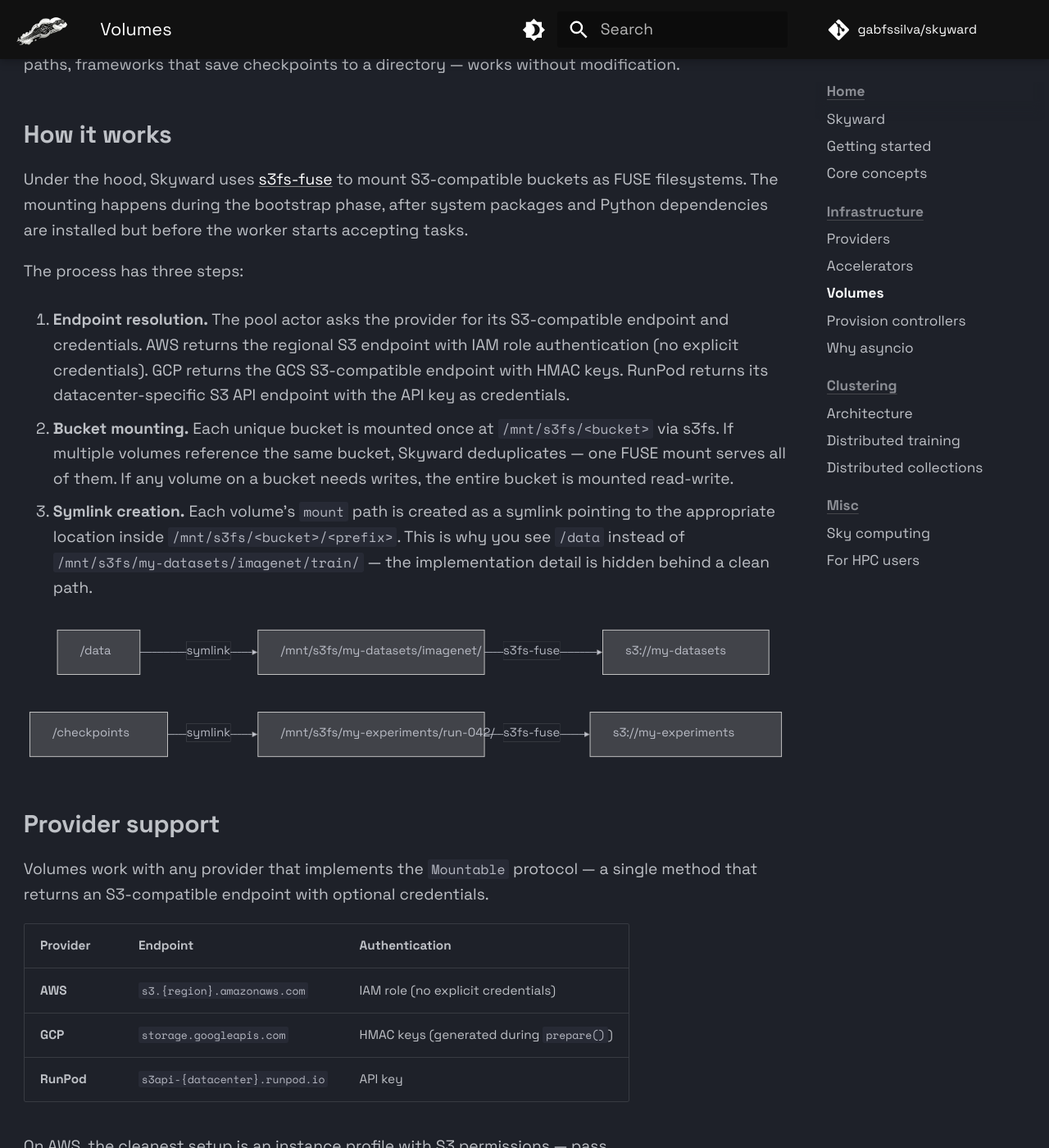
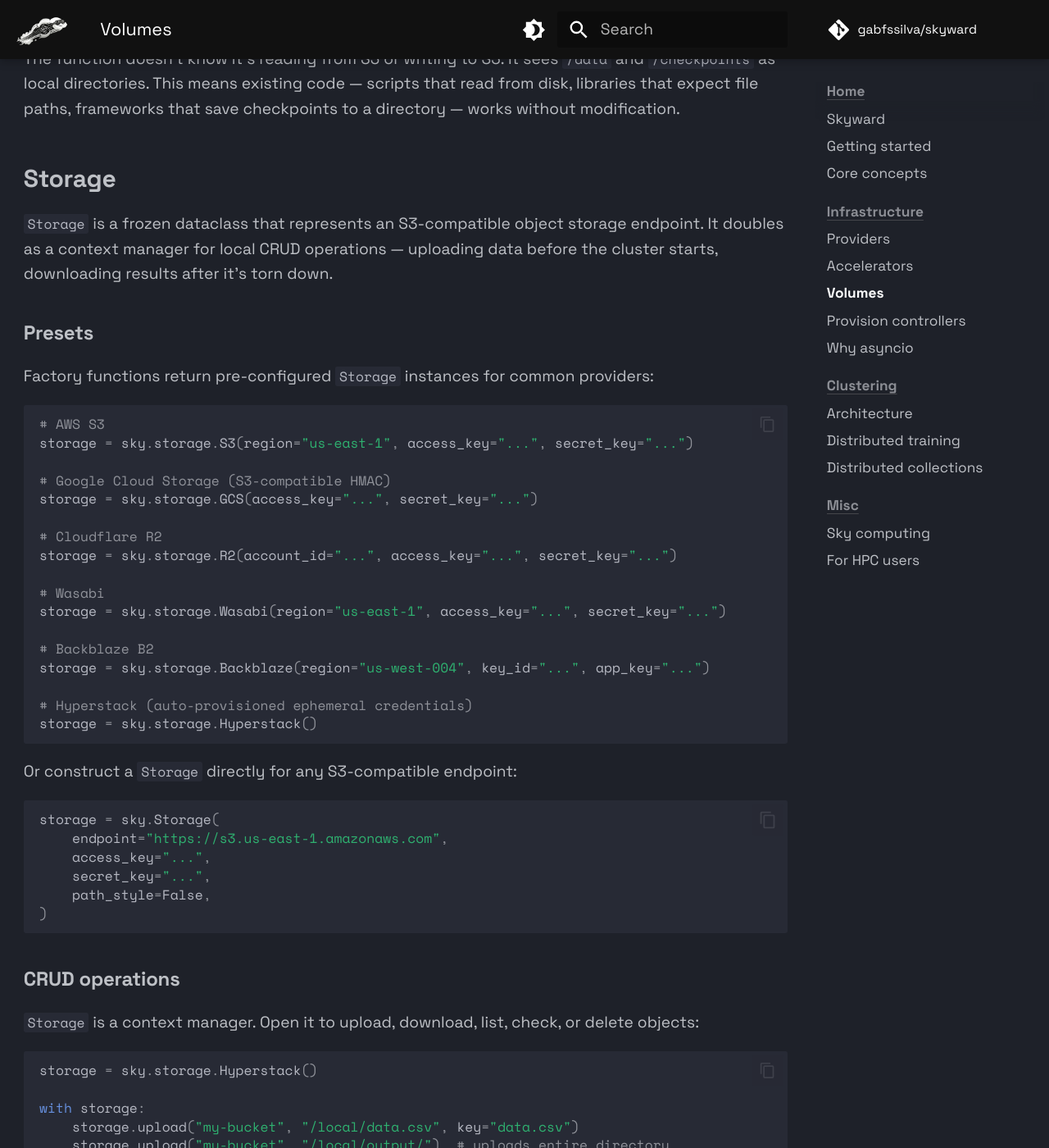
Before and after one commit to gabfssilva/skyward, an MkDocs documentation site: the page built from docs/volumes.md, in a window 1280 px wide and 1400 px high, scrolled down 1907 px. Shown: the whole window at 82% size. Built offline with MkDocs 1.6.1 and Material for MkDocs 9.7.7, drawn with Linux system fonts in a browser that asks for light colours; comment, search, counter and statistics services are not loaded; some of the changed text lies outside the part shown.

Commit message:
docs: update volumes, guides, and provider lists for Storage API
Co-Authored-By: Claude Opus 4.6 <noreply@anthropic.com>

````diff
--- a/docs/volumes.md
+++ b/docs/volumes.md
@@ -14,10 +14,11 @@ sky.Volume(
     mount="/data",              # where it appears on the worker
     prefix="imagenet/train/",   # subfolder within the bucket (optional)
     read_only=True,             # default — prevents accidental writes
+    storage=sky.storage.S3(),   # explicit storage endpoint (optional)
 )
 ```
 
-`bucket` is the storage identifier — an S3 bucket name on AWS, a GCS bucket name on GCP, or a network volume ID on RunPod. `mount` is the absolute path where the volume appears on workers. `prefix` scopes the mount to a subfolder within the bucket, so you don't expose the entire bucket when you only need one directory. `read_only` defaults to `True` because most volumes are input data — you opt into writes explicitly.
+`bucket` is the storage identifier — an S3 bucket name on AWS, a GCS bucket name on GCP, or a network volume ID on RunPod. `mount` is the absolute path where the volume appears on workers. `prefix` scopes the mount to a subfolder within the bucket, so you don't expose the entire bucket when you only need one directory. `read_only` defaults to `True` because most volumes are input data — you opt into writes explicitly. `storage` optionally binds the volume to a specific `Storage` endpoint — when omitted, the pool's provider supplies credentials automatically.
 
 Validation is immediate: mount paths must be absolute, and system paths (`/`, `/root`, `/tmp`, `/opt`) are rejected at construction time.
 
@@ -50,13 +51,111 @@ with sky.ComputePool(
 
 The function doesn't know it's reading from S3 or writing to S3. It sees `/data` and `/checkpoints` as local directories. This means existing code — scripts that read from disk, libraries that expect file paths, frameworks that save checkpoints to a directory — works without modification.
 
+## Storage
+
+`Storage` is a frozen dataclass that represents an S3-compatible object storage endpoint. It doubles as a context manager for local CRUD operations — uploading data before the cluster starts, downloading results after it's torn down.
+
+### Presets
+
+Factory functions return pre-configured `Storage` instances for common providers:
+
+```python
+# AWS S3
+storage = sky.storage.S3(region="us-east-1", access_key="...", secret_key="...")
+
+# Google Cloud Storage (S3-compatible HMAC)
+storage = sky.storage.GCS(access_key="...", secret_key="...")
+
+# Cloudflare R2
+storage = sky.storage.R2(account_id="...", access_key="...", secret_key="...")
+
+# Wasabi
+storage = sky.storage.Wasabi(region="us-east-1", access_key="...", secret_key="...")
+
+# Backblaze B2
+storage = sky.storage.Backblaze(region="us-west-004", key_id="...", app_key="...")
+
+# Hyperstack (auto-provisioned ephemeral credentials)
+storage = sky.storage.Hyperstack()
+```
+
+Or construct a `Storage` directly for any S3-compatible endpoint:
+
+```python
+storage = sky.Storage(
+    endpoint="https://s3.us-east-1.amazonaws.com",
+    access_key="...",
+    secret_key="...",
+    path_style=False,
+)
+```
+
+### CRUD operations
+
+`Storage` is a context manager. Open it to upload, download, list, check, or delete objects:
+
+```python
+storage = sky.storage.Hyperstack()
+
+with storage:
+    storage.upload("my-bucket", "/local/data.csv", key="data.csv")
+    storage.upload("my-bucket", "/local/output/")  # uploads entire directory
+
+    storage.download("my-bucket", "model.pkl", "/local/model.pkl")
+
+    keys = storage.ls("my-bucket", prefix="experiments/")
+
+    if storage.exists("my-bucket", "model.pkl"):
+        storage.rm("my-bucket", "model.pkl")
+```
+
+Each `with` block opens an S3 session and closes it on exit. All operations are synchronous from the caller's perspective.
+
+### Callable credentials
+
+Credentials accept strings, sync callables, or async callables — useful for deferred or dynamic credential resolution:
+
+```python
+import os
+
+storage = sky.Storage(
+    endpoint="https://s3.example.com",
+    access_key=lambda: os.environ["MY_ACCESS_KEY"],
+    secret_key=lambda: os.environ["MY_SECRET_KEY"],
+)
+```
+
+The `Hyperstack()` preset uses this internally: it creates an ephemeral access key via the Hyperstack API on first use and deletes it when the context manager exits.
+
+### Binding storage to volumes
+
+By default, volumes inherit credentials from the pool's provider. The `storage` field lets you override this per-volume — useful when your data lives in a different provider than your compute:
+
+```python
+r2 = sky.storage.R2(account_id="...", access_key="...", secret_key="...")
+
+with sky.ComputePool(
+    provider=sky.AWS(),
+    accelerator="A100",
+    volumes=[
+        # This volume uses R2 credentials, not AWS
+        sky.Volume(bucket="my-r2-data", mount="/data", storage=r2),
+        # This volume uses AWS credentials from the provider
+        sky.Volume(bucket="my-s3-output", mount="/output", read_only=False),
+    ],
+) as pool:
+    train("/data", "/output") >> pool
+```
+
+This enables heterogeneous volumes — different storage providers in the same pool.
+
 ## How it works
 
 Under the hood, Skyward uses [s3fs-fuse](https://github.com/s3fs-fuse/s3fs-fuse) to mount S3-compatible buckets as FUSE filesystems. The mounting happens during the bootstrap phase, after system packages and Python dependencies are installed but before the worker starts accepting tasks.
 
 The process has three steps:
 
-1. **Endpoint resolution.** The pool actor asks the provider for its S3-compatible endpoint and credentials. AWS returns the regional S3 endpoint with IAM role authentication (no explicit credentials). GCP returns the GCS S3-compatible endpoint with HMAC keys. RunPod returns its datacenter-specific S3 API endpoint with the API key as credentials.
+1. **Endpoint resolution.** For each volume, Skyward resolves storage credentials. If the volume has an explicit `storage` field, those credentials are used. Otherwise, the pool's provider supplies them — AWS returns the regional S3 endpoint with IAM role authentication, GCP returns HMAC keys, Hyperstack creates ephemeral access keys, RunPod uses the API key.
 
 2. **Bucket mounting.** Each unique bucket is mounted once at `/mnt/s3fs/<bucket>` via s3fs. If multiple volumes reference the same bucket, Skyward deduplicates — one FUSE mount serves all of them. If any volume on a bucket needs writes, the entire bucket is mounted read-write.
 
@@ -72,17 +171,18 @@ graph LR
 
 ## Provider support
 
-Volumes work with any provider that implements the `Mountable` protocol — a single method that returns an S3-compatible endpoint with optional credentials.
+Volumes work with any provider that implements the `Mountable` protocol — a single method that returns a `Storage` endpoint with credentials.
 
 | Provider | Endpoint | Authentication |
 |----------|----------|----------------|
 | **AWS** | `s3.{region}.amazonaws.com` | IAM role (no explicit credentials) |
 | **GCP** | `storage.googleapis.com` | HMAC keys (generated during `prepare()`) |
+| **Hyperstack** | `ca1.obj.nexgencloud.io` | Ephemeral access keys (created during `prepare()`, deleted during `teardown()`) |
 | **RunPod** | `s3api-{datacenter}.runpod.io` | API key |
 
-On AWS, the cleanest setup is an instance profile with S3 permissions — pass `instance_profile_arn="auto"` to `sky.AWS()` and no credentials are written to disk. On GCP, Skyward generates HMAC keys automatically from your service account during cluster preparation. On RunPod, the existing API key doubles as S3 credentials.
+On AWS, the cleanest setup is an instance profile with S3 permissions — pass `instance_profile_arn="auto"` to `sky.AWS()` and no credentials are written to disk. On GCP, Skyward generates HMAC keys automatically from your service account during cluster preparation. On Hyperstack, ephemeral access keys are provisioned and cleaned up automatically. On RunPod, the existing API key doubles as S3 credentials.
 
-Providers that don't implement `Mountable` (VastAI, Verda, Container) will fail fast with a clear error if you pass volumes.
+Providers that don't implement `Mountable` (VastAI, Verda, Container) will fail fast with a clear error if you pass volumes — unless every volume has an explicit `storage` field.
 
 ## Deduplication
 
````
Also changed, not shown: other parts of docs/volumes.md (+1 -1 lines), README.md (+2 -2 lines), docs/guides/s3-volumes.md (+15 -15 lines), docs/index.md (+1 -1 lines).
